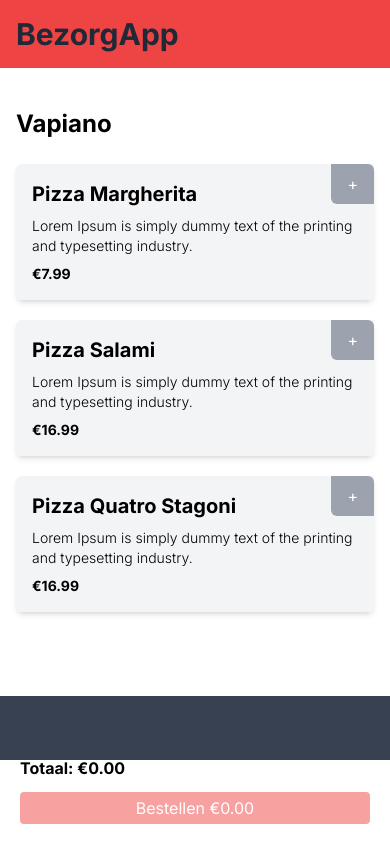
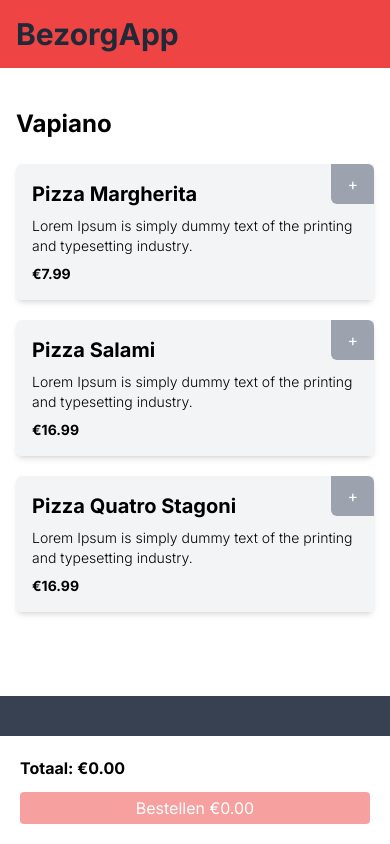
Before and after one commit to sjoerdvermeijden/next-delivery, a Next.js app: page /restaurants/0 in a window 390 px wide. Built offline with nearby package versions, Linux system fonts and the light colour scheme.

Commit message:
Adds some changes to the responsive layout

```diff
--- a/src/components/Cart.tsx
+++ b/src/components/Cart.tsx
@@ -55,7 +55,7 @@ function Cart({ }: Props) {
 
     return (
         <>
-            <div className={`${responsiveState ? 'bottom-0' : 'h-full top-0'} fixed left-0 w-full lg:relative lg:w-80 lg:h-auto  shadow-lg p-5`}>
+            <div className={`${responsiveState ? 'bottom-0' : 'h-full top-0'} fixed bg-white left-0 w-full lg:relative lg:w-80 lg:h-auto  shadow-lg p-5`}>
                 <div className={`${responsiveState ? 'hidden' : 'mb-5 block'} justify-center items-center flex lg:block`}>
                     <h3 className='text-2xl text-center mr-auto lg:mr-0'>Winkelmandje</h3>
                     <button type="button" className="bg-white rounded-md p-2 inline-flex items-center justify-center text-gray-400 hover:text-gray-500 hover:bg-gray-100 focus:outline-none focus:ring-2 focus:ring-inset focus:ring-indigo-500 lg:hidden" onClick={(e) => cartView(e)}>
```
